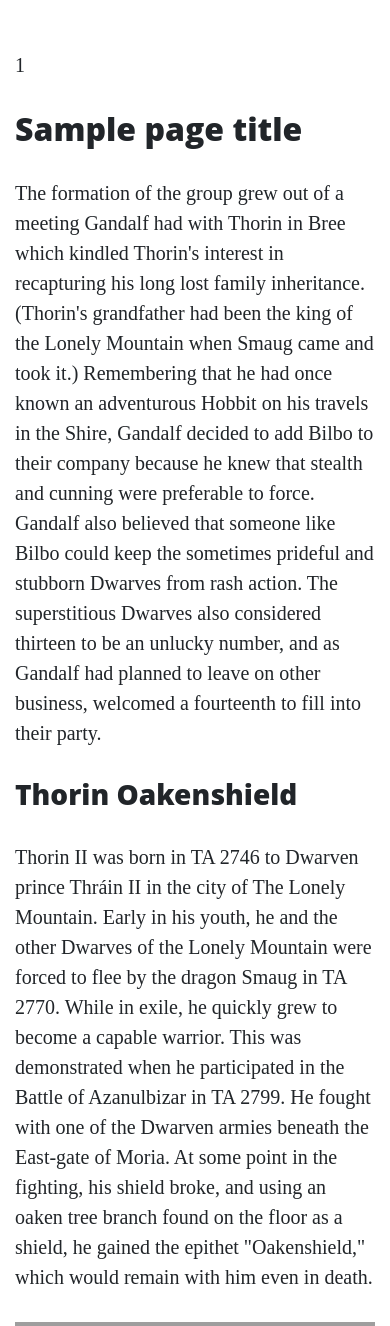
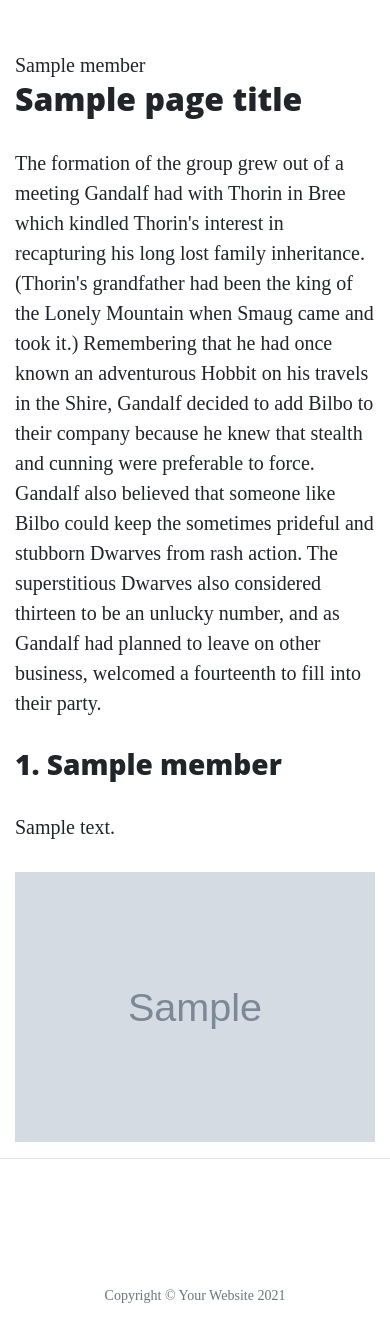
Before and after one commit to Fiona-T/thorin-flask-app, a Flask app: template templates/about.html in a window 390 px wide. Shown: the part 533-1859 px from the top of the page. After the commit the page ends 1836 px from the top, so only its background shows below. Run offline with Flask 2, Linux system fonts and the light colour scheme; the template is opened without the code that fills it: most values are stand-ins (such as "Sample title", 1, 10 or a date in 2020); grey boxes marked "Sample" are stand-in pictures; some libraries are stand-ins or nearby versions; grey boxes are pictures that could not be loaded.

Commit message:
feat: add company.json to hold data for about.html, update run.py and about.html to display the data from json using jinja

```diff
--- a/run.py
+++ b/run.py
@@ -1,4 +1,6 @@
 import os
+# as we are importing data as json
+import json
 # import the Flask class, and render_template function
 from flask import Flask, render_template
 
@@ -16,7 +18,10 @@
 # page_title variable displays the text assigned to it, in the html page
 @app.route("/about")
 def about():
-    return render_template("about.html", page_title="About", list_of_numbers=[1,2,3])
+    data = []
+    with open("data/company.json", "r") as json_data:
+        data = json.load(json_data)
+    return render_template("about.html", page_title="About", company=data)
 
 
 # route and view for contact page
--- a/templates/about.html
+++ b/templates/about.html
@@ -1,9 +1,7 @@
 {% extends "base.html" %}
 {% block content %}
 
-    {% for number in list_of_numbers %}
-        <p>{{ number }}</p>
-    {% endfor %}
+    {{ company[1]["name"] }}
 
     <h2>{{ page_title}}</h2>
     <p>
@@ -16,73 +14,40 @@
         planned to leave on other business, welcomed a fourteenth to fill into their party.
     </p>
 
+    {% for member in company %}
+
         <div class="row featurette">
+            <!-- if it is an odd number -->
+            {% if loop.index % 2 != 0 %}
                 <div class="col-md-7">
-            <h3>Thorin Oakenshield</h3>
+                    <h3>{{ loop.index }}. {{ member.name }}</h3>
                     <p>
-                Thorin II was born in TA 2746 to Dwarven prince Thráin II in the city of The Lonely Mountain. Early in
-                his youth, he and the other Dwarves of the Lonely Mountain were forced to flee by the dragon Smaug in TA
-                2770. While in exile, he quickly grew to become a capable warrior. This was demonstrated when he
-                participated in the Battle of Azanulbizar in TA 2799. He fought with one of the Dwarven armies beneath
-                the East-gate of Moria. At some point in the fighting, his shield broke, and using an oaken tree branch
-                found on the floor as a shield, he gained the epithet "Oakenshield," which would remain with him even in
-                death.
+                        {{ member.description }}
                     </p>
                 </div>
                 <div class="col-md-5">
-            <img src="https://vignette.wikia.nocookie.net/lotr/images/3/3f/ThorinBIG.jpg" alt="Thorin">
+                    <img src="{{ member.image_source }}" alt="" class="featurette-image image-responsive">
                 </div>
-    </div>
-    <div class="row featurette">
+            <!-- even numbers, display image on left and text on right -->
+            {% else %}
                 <div class="col-md-5">
-            <img src="https://vignette.wikia.nocookie.net/lotr/images/b/b4/The-Hobbit-Fili-and-Kili.jpg" alt="Fili and Kili">
+                    <img src="{{ member.image_source }}" alt="" class="featurette-image image-responsive">
                 </div>
                 <div class="col-md-7">
-            <h3>Fili and Kili</h3>
+                    <h3>{{ loop.index }}. {{ member.name }}</h3>
                     <p>
-                Fíli and Kíli were nephews of Thorin, who was the elder brother of their mother Dís. They were also
-                nephews of Frerin, grandsons of Thráin II, and great-grandsons of Thrór. Fíli's most distinguishing
-                feature was his long nose, the longest of any of the Dwarves in Thorin's company.
+                        {{ member.description }}
                     </p>
                 </div>
+            {% endif %}
         </div>
-    <div class="row featurette">
-        <div class="col-md-7">
-            <h3>Oin</h3>
-            <p>
-                Óin was the older brother of Glóin, cousin of Dwalin and Balin, and uncle of Gimli. Óin's uncle was Fundin,
-                the father of Balin and Dwalin. He usually wore a brown-hooded cloak when travelling. Óin fought in the
-                Battle of Azanulbizar along with Thorin Oakenshield, and in TA 2941 joined with Thorin and Company on the
-                quest to reclaim the Lonely Mountain wearing a brown hood.[2] Óin was one of the Dwarves who bet that Bilbo
-                would come along with them to reclaim the Lonely Mountain. Óin and his brother Glóin were usually in charge
-                of preparing the fire for the Company as they were the most skilled out of the others. He fought in and
-                survived the Battle of Five Armies, and later settled in the Lonely Mountain with King Dáin II Ironfoot,
-                along with many other dwarves of The Company of Thorin.
-            </p>
-        </div>
-        <div class="col-md-5">
-            <img src="https://static.wikia.nocookie.net/lotr/images/e/e8/Oin.jpg" alt="Oin">
-        </div>
-    </div>
-    <div class="row featurette">
-        <div class="col-md-5">
-            <img src="https://static.wikia.nocookie.net/lotr/images/f/fc/Gloin_2.jpg" alt="Gloin">
-        </div>
-        <div class="col-md-7">
-            <h3>Gloin</h3>
-            <p>
-                Glóin was born in TA 2783, after the Dragon Smaug desolated Erebor. He was the younger child of Gróin
-                and younger brother of Óin.
 
-                In TA 2799, Glóin was known to have fought in the Battle of Azanulbizar, the last battle of the War of
-                the Dwarves and Orcs, though it is unknown how significant his contribution was, being 16 years old.
+        <!-- show hr divider for all objects except the last one -->
+        {% if loop.index != loop.length %}
+            <hr class="featurette-divider">
+        {% endif %}
 
-                In TA 2879, in the Blue Mountains, while in exile, his son Gimli was born to him and an unknown wife. In
-                March of TA 2941 in Bree, Thorin Oakenshield met by chance the wizard Gandalf the Grey, pushing Thorin
-                to reclaim Erebor, so that Smaug wouldn't start an alliance with Sauron. When Gandalf mentioned Hobbits,
-                Glóin referred them as "simpletons" and also said that Hobbits "would never dare to come within smelling
-                distance of the nakedest dragonet new from the shell".
-            </p>
-        </div>
-    </div>
+    {% endfor %}
+
+
 {% endblock %}
```
Also changed, not shown: data/company.json (added, +66 -0 lines). Lines whose indentation alone changed are shown as unchanged.
